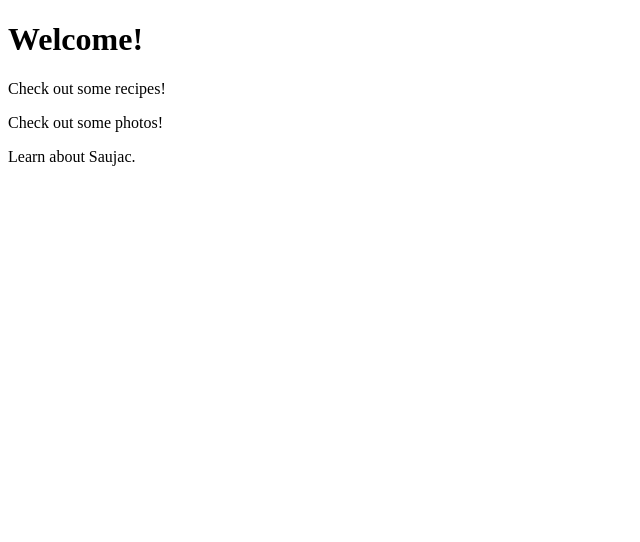
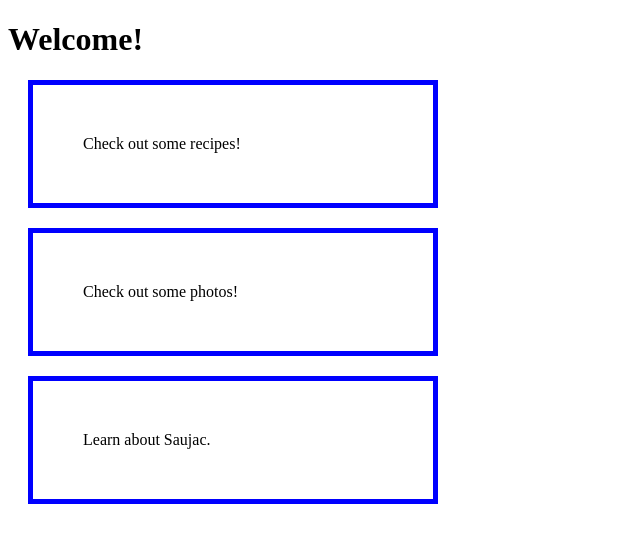
Before and after one commit to JackSwett/SplashOfSwett, a plain HTML site: page index.html in a window 1280 px wide. Shown: the whole page, without its empty margins (0-640 px from the left). Drawn offline with Linux system fonts and the light colour scheme.

Commit message:
Update index.html

```diff
--- a/index.html
+++ b/index.html
@@ -11,9 +11,9 @@
   <body>
     <main>
       <h1>Welcome!</h1>
-      <p><a href="https://recipes.swett.org" class="button">Check out some recipes!</a></p>
-      <p><a href="https://photos.swett.org" class="button">Check out some photos!</a></p>
-      <p><a href="https://www.saujac.info" class="button">Learn about Saujac.</a></p>
+      <div><a href="https://recipes.swett.org" class="button">Check out some recipes!</a></div>
+      <div><a href="https://photos.swett.org" class="button">Check out some photos!</a></div>
+      <div><a href="https://www.saujac.info" class="button">Learn about Saujac.</a></div>
     </main>
   </body>
 </html>
```
